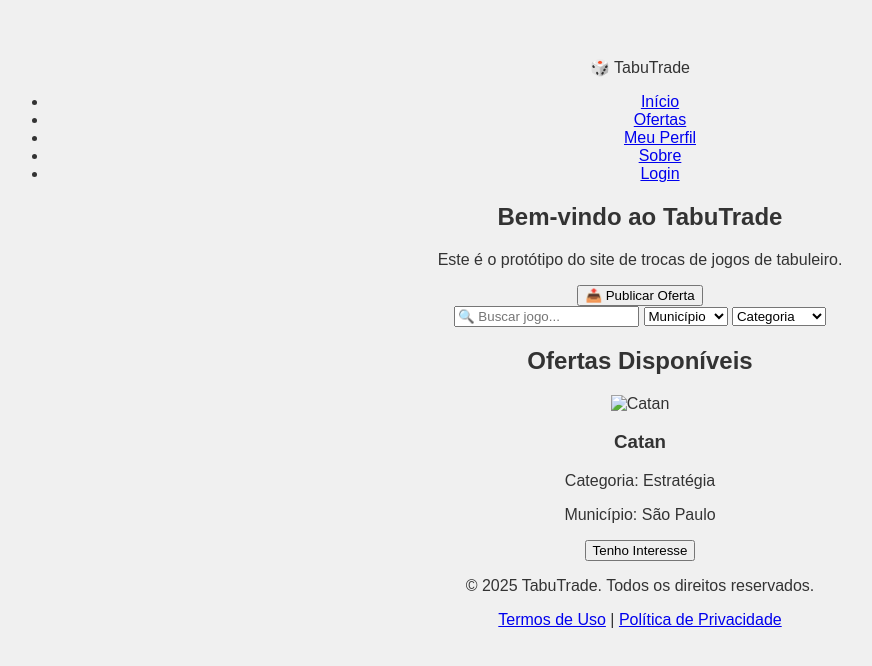
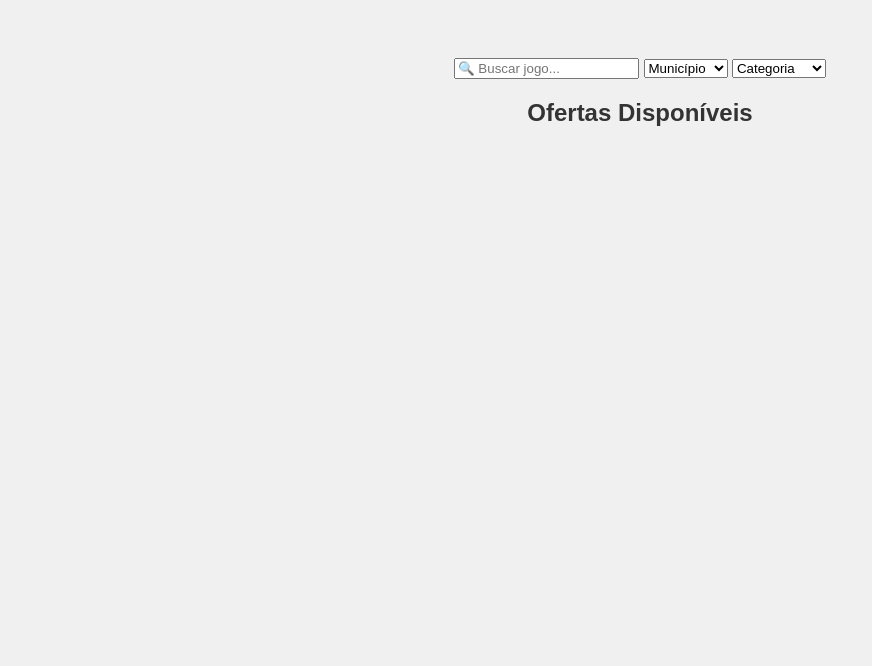
Before and after one commit to EricMetal/tabutrade, a plain HTML site: page index.html in a window 1280 px wide. Shown: the whole page, without its empty margins (0-872 px from the left). Drawn offline with Linux system fonts and the light colour scheme.

Commit message:
Atualiza estrutura da página inicial com novos estilos e scripts

```diff
--- a/index.html
+++ b/index.html
@@ -1,41 +1,23 @@
 <!DOCTYPE html>
-<html lang="pt-br">
+<html lang="pt-BR">
 <head>
   <meta charset="UTF-8" />
-  <meta name="viewport" content="width=device-width, initial-scale=1.0"/>
-  <title>TabuTrade – Trocas de Jogos de Tabuleiro</title>
+  <meta name="viewport" content="width=device-width, initial-scale=1.0" />
+  <title>TabuTrade</title>
+  <!-- Link para o arquivo de estilos CSS -->
   <link rel="stylesheet" href="styles.css" />
 </head>
 <body>
-  <header>
-    <div class="logo">🎲 TabuTrade</div>
-    <nav>
-      <ul>
-        <li><a href="#">Início</a></li>
-        <li><a href="#">Ofertas</a></li>
-        <li><a href="#">Meu Perfil</a></li>
-        <li><a href="#">Sobre</a></li>
-        <li><a href="#">Login</a></li>
-      </ul>
-    </nav>
-  </header>
-
-  <main>
-    <section id="boas-vindas">
-      <h1>Bem-vindo ao TabuTrade</h1>
-      <p>Este é o protótipo do site de trocas de jogos de tabuleiro.</p>
-      <button id="publicar-oferta">📤 Publicar Oferta</button>
-    </section>
-
+  <!-- Seção de Filtros -->
   <section id="filtros">
-      <input type="text" placeholder="🔍 Buscar jogo..." />
-      <select>
+    <input type="text" id="filtro-nome" placeholder="🔍 Buscar jogo..." />
+    <select id="filtro-municipio">
       <option value="">Município</option>
       <option value="sao-paulo">São Paulo</option>
       <option value="santos">Santos</option>
       <option value="curitiba">Curitiba</option>
     </select>
-      <select>
+    <select id="filtro-categoria">
       <option value="">Categoria</option>
       <option value="estrategia">Estratégia</option>
       <option value="familia">Família</option>
@@ -43,29 +25,15 @@
     </select>
   </section>
 
+  <!-- Seção de Ofertas -->
   <section id="ofertas">
     <h2>Ofertas Disponíveis</h2>
-      <div class="lista-ofertas">
-        <!-- Exemplo de oferta -->
-        <div class="oferta">
-          <img src="catan.jpg" alt="Catan" />
-          <div>
-            <h3>Catan</h3>
-            <p>Categoria: Estratégia</p>
-            <p>Município: São Paulo</p>
-            <button>Tenho Interesse</button>
-          </div>
-        </div>
-        <!-- Adicione mais ofertas conforme necessário -->
+    <div class="lista-ofertas" id="lista-ofertas">
+      <!-- As ofertas serão inseridas aqui dinamicamente -->
     </div>
   </section>
-  </main>
 
-  <footer>
-    <p>© 2025 TabuTrade. Todos os direitos reservados.</p>
-    <a href="#">Termos de Uso</a> | <a href="#">Política de Privacidade</a>
-  </footer>
-
+  <!-- Inclusão do arquivo de script JavaScript -->
   <script src="script.js"></script>
 </body>
 </html>
```
Lines whose indentation alone changed are shown as unchanged.
